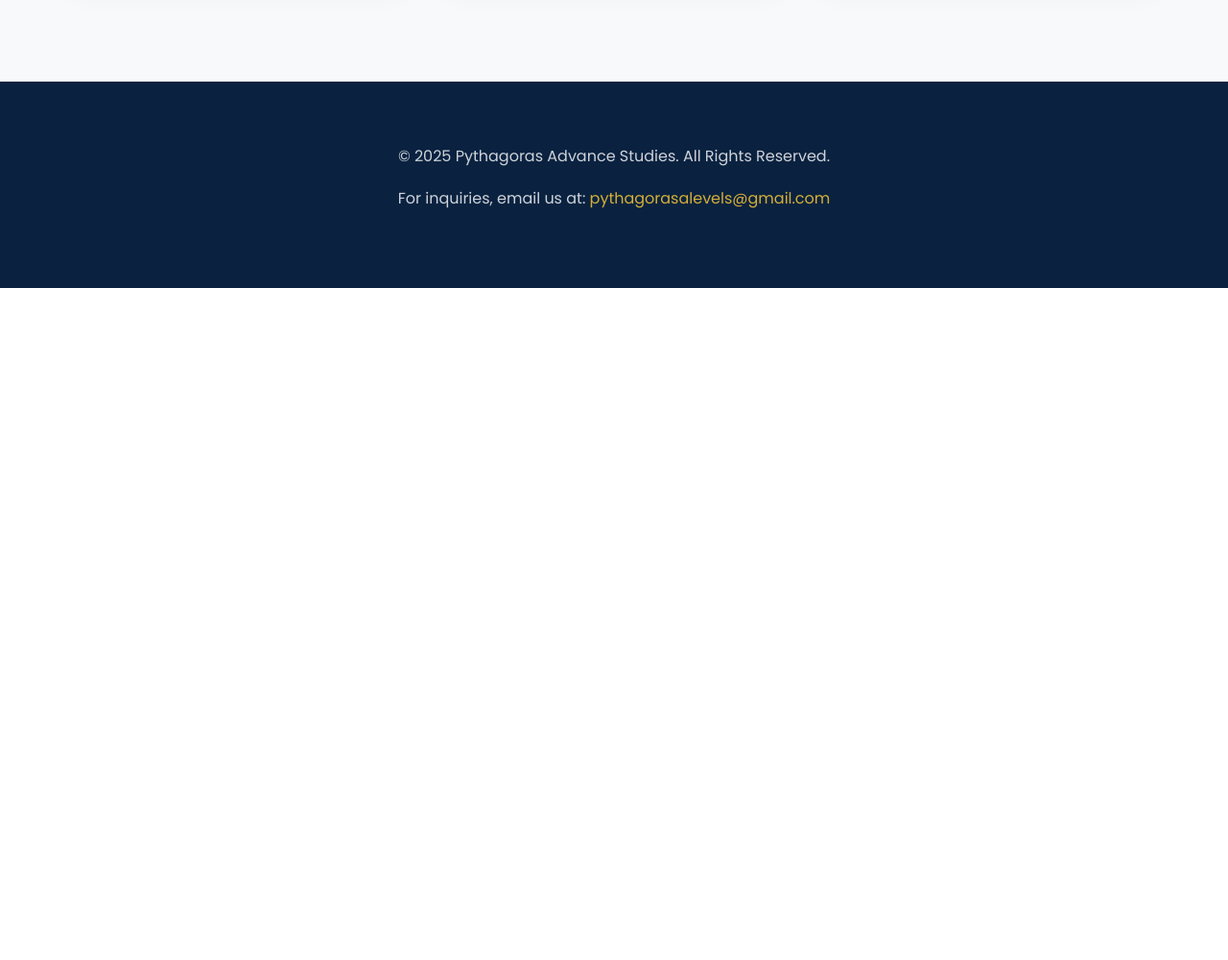
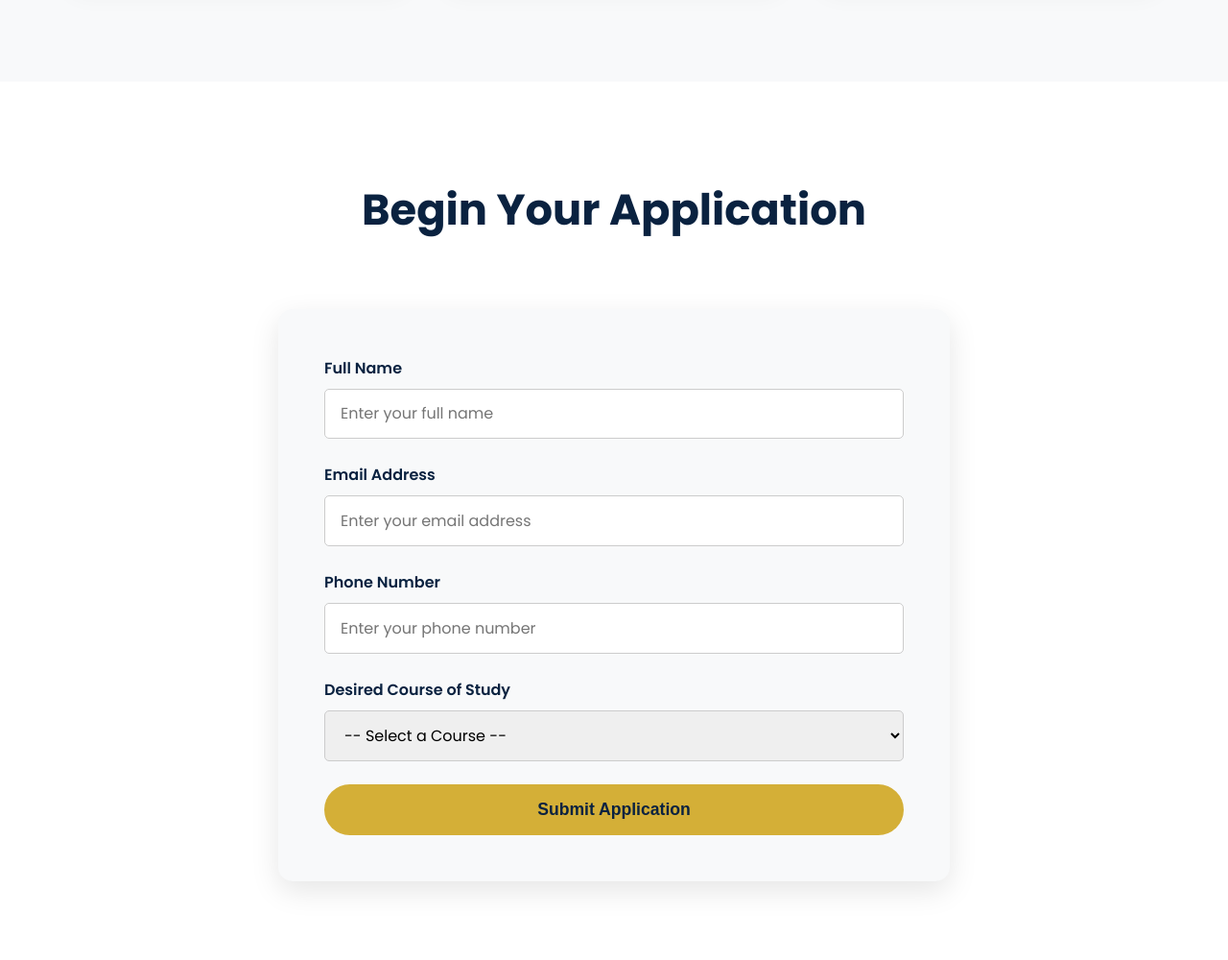
Before and after one commit to Ogirimaobey/pythagoras-advance-studies, a plain HTML site: page index.html in a window 1280 px wide. Shown: the part 1600-2600 px from the top of the page at 96% size. Before the commit the page ends 1900 px from the top, so only its background shows below. Drawn offline with Linux system fonts and the light colour scheme.

Commit message:
Update index.html

```diff
--- a/index.html
+++ b/index.html
@@ -3,7 +3,7 @@
 <head>
     <meta charset="UTF-8">
     <meta name="viewport" content="width=device-width, initial-scale=1.0">
-    <title>V6 - Pythagoras Advance Studies | Responsive & Final Image</title>
+    <title>V7 - Pythagoras Advance Studies | Admissions Feature Added</title>
     <link rel="preconnect" href="https://fonts.googleapis.com">
     <link rel="preconnect" href="https://fonts.gstatic.com" crossorigin>
     <link href="https://fonts.googleapis.com/css2?family=Poppins:wght@400;600;700;800&display=swap" rel="stylesheet">
@@ -108,8 +108,7 @@
         .nav-menu ul li a:hover { color: var(--secondary-color); }
 
         .hero {
-            background-color: var(--primary-color); /* Fallback color */
-            /* --- CUSTOM BACKGROUND IMAGE PROVIDED BY USER --- */
+            background-color: var(--primary-color);
             background: linear-gradient(rgba(10, 34, 64, 0.85), rgba(10, 34, 64, 0.85)), url('https://i.postimg.cc/Jzfw9Q5K/image.png') no-repeat center center/cover;
             color: var(--white-color);
             min-height: 100vh;
@@ -152,15 +151,16 @@
             color: var(--secondary-color);
         }
 
-        .features {
-            padding: 6rem 0;
-            background: var(--light-gray);
-        }
         .section-title {
             text-align: center;
             margin-bottom: 4rem;
             font-size: 2.8rem;
             color: var(--primary-color);
+        }
+
+        .features {
+            padding: 6rem 0;
+            background: var(--light-gray);
         }
 
         .features-grid {
@@ -190,6 +190,51 @@
         .card-content .icon { font-size: 3rem; color: var(--secondary-color); margin-bottom: 1rem; }
         .card-content h3 { font-size: 1.6rem; color: var(--primary-color); margin-bottom: 0.7rem; }
 
+        /* --- Admissions Form Section --- */
+        .admissions {
+            padding: 6rem 0;
+            background-color: var(--white-color);
+        }
+        .admissions-form {
+            max-width: 700px;
+            margin: 0 auto;
+            background: var(--light-gray);
+            padding: 3rem;
+            border-radius: 15px;
+            box-shadow: 0 10px 30px rgba(0,0,0,0.1);
+        }
+        .form-group {
+            margin-bottom: 1.5rem;
+        }
+        .form-group label {
+            display: block;
+            font-weight: 600;
+            margin-bottom: 0.5rem;
+            color: var(--primary-color);
+        }
+        .form-group input,
+        .form-group select {
+            width: 100%;
+            padding: 0.8rem 1rem;
+            border-radius: 5px;
+            border: 1px solid #ccc;
+            font-family: 'Poppins', sans-serif;
+            font-size: 1rem;
+        }
+        .form-group input:focus,
+        .form-group select:focus {
+            outline: none;
+            border-color: var(--secondary-color);
+            box-shadow: 0 0 5px rgba(212, 175, 55, 0.5);
+        }
+        .btn-submit {
+            width: 100%;
+            padding: 1rem;
+            font-size: 1.1rem;
+            border: none;
+            cursor: pointer;
+        }
+
         .footer {
             background: var(--primary-color);
             color: rgba(255, 255, 255, 0.8);
@@ -203,30 +248,17 @@
         .fade-in { opacity: 0; transform: translateY(30px); transition: opacity 0.6s ease-out, transform 0.6s ease-out; }
         .fade-in.visible { opacity: 1; transform: translateY(0); }
 
-        /* --- Responsive Design Optimizations --- */
         @media(max-width: 768px) {
             .hero h1 { font-size: 2.5rem; }
             .hero p { font-size: 1.1rem; }
             .section-title { font-size: 2.2rem; }
-            .logo-text { font-size: 1rem; }
-            .logo-text span { font-size: 0.8rem; }
-            .logo-shape { width: 40px; height: 46px; font-size: 24px; margin-right: 8px; }
-
-            /* Simple mobile nav hide - for full site, would implement a hamburger menu with JS */
             .nav-menu { display: none; }
-            .nav-container { justify-content: center; } /* Center logo when nav links are hidden */
-
-            .btn {
-                padding: 0.8rem 2rem;
-                font-size: 1.1rem;
-            }
+            .nav-container { justify-content: center; }
         }
-
         @media(max-width: 480px) {
             .hero h1 { font-size: 2rem; }
             .hero p { font-size: 1rem; }
-            .container { padding: 0 1rem; }
-            .section-title { font-size: 1.8rem; }
+            .admissions-form { padding: 2rem; }
         }
     </style>
 </head>
@@ -246,6 +278,7 @@
                     <ul>
                         <li><a href="#hero">Home</a></li>
                         <li><a href="#features">Programmes</a></li>
+                        <li><a href="#admissions">Admissions</a></li>
                         <li><a href="#contact">Contact</a></li>
                     </ul>
                 </div>
@@ -257,7 +290,7 @@
         <section class="hero" id="hero">
             <h1>Don't Waste Another Year at Home.</h1>
             <p>Secure 200L Admission Into Any Nigerian University — Without JAMB!</p>
-            <a href="#" class="btn">Start Your Application</a>
+            <a href="#admissions" class="btn">Start Your Application</a>
         </section>
 
         <section class="features fade-in" id="features">
@@ -291,6 +324,40 @@
                 </div>
             </div>
         </section>
+
+        <section class="admissions fade-in" id="admissions">
+            <div class="container">
+                <h2 class="section-title">Begin Your Application</h2>
+                <form class="admissions-form">
+                    <div class="form-group">
+                        <label for="name">Full Name</label>
+                        <input type="text" id="name" name="name" placeholder="Enter your full name" required>
+                    </div>
+                    <div class="form-group">
+                        <label for="email">Email Address</label>
+                        <input type="email" id="email" name="email" placeholder="Enter your email address" required>
+                    </div>
+                    <div class="form-group">
+                        <label for="phone">Phone Number</label>
+                        <input type="tel" id="phone" name="phone" placeholder="Enter your phone number" required>
+                    </div>
+                    <div class="form-group">
+                        <label for="course">Desired Course of Study</label>
+                        <select id="course" name="course">
+                            <option value="">-- Select a Course --</option>
+                            <option value="medicine">Medicine & Surgery</option>
+                            <option value="law">Law</option>
+                            <option value="engineering">Engineering</option>
+                            <option value="business">Business Administration</option>
+                            <option value="sciences">Social Sciences</option>
+                            <option value="other">Other</option>
+                        </select>
+                    </div>
+                    <button type="submit" class="btn btn-submit">Submit Application</button>
+                </form>
+            </div>
+        </section>
+
     </main>
 
     <footer class="footer fade-in" id="contact">
```
